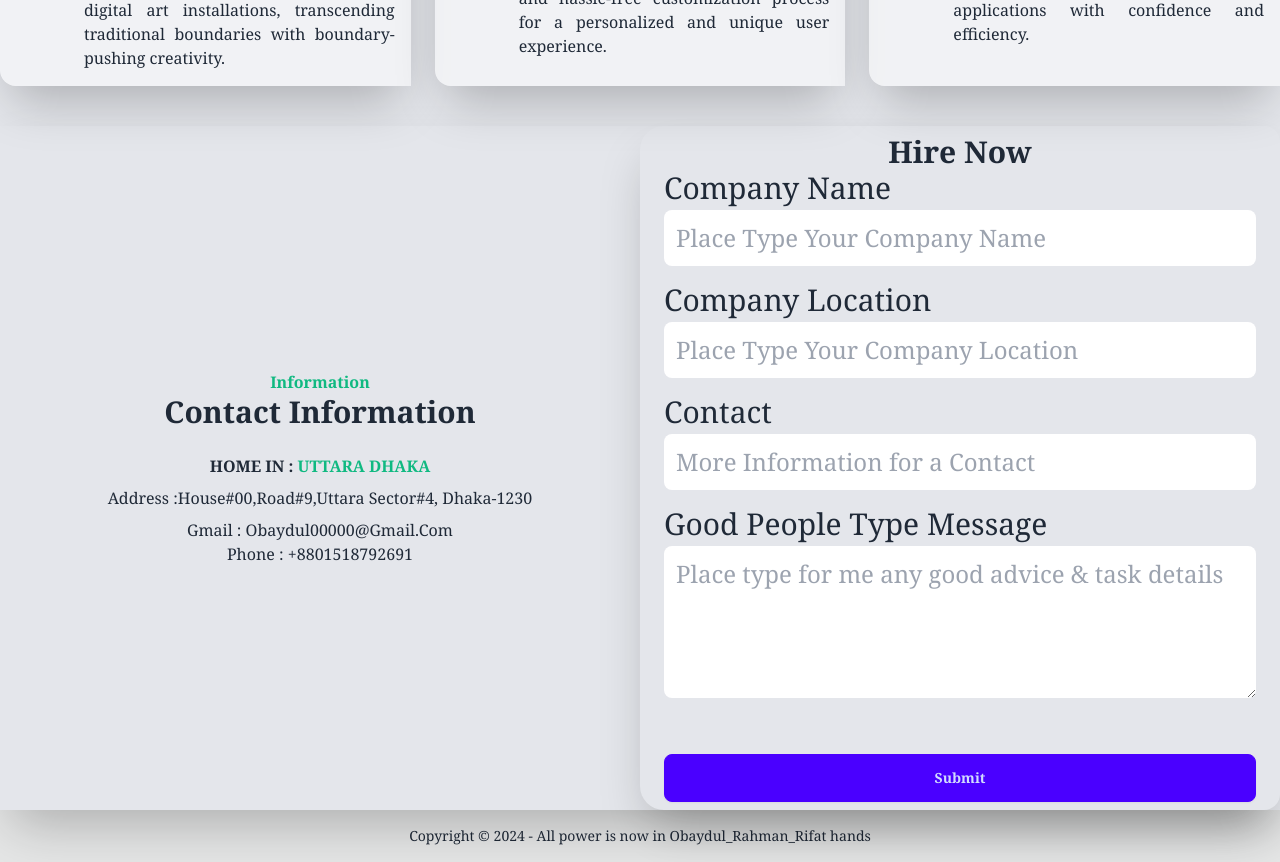
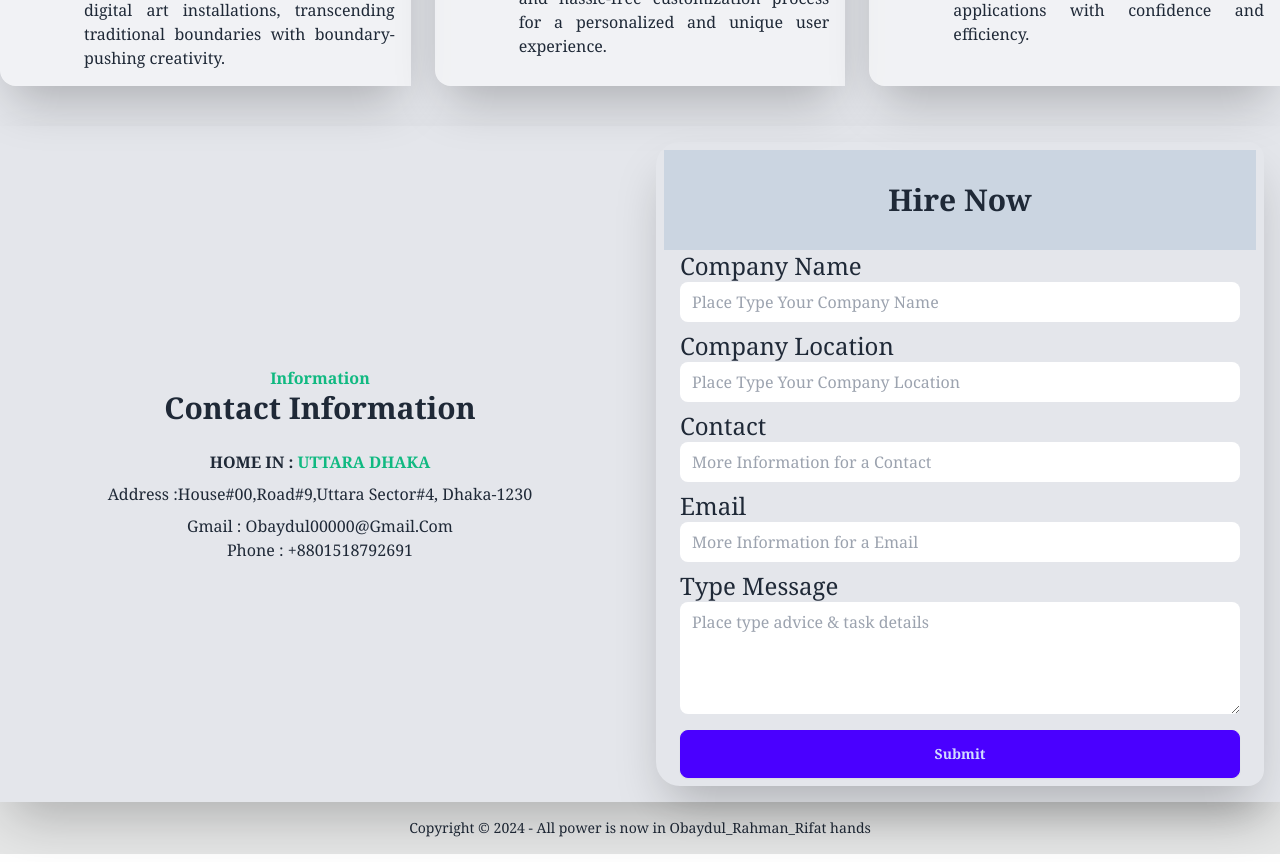
Before and after one commit to ObaydulK/Web-Developer, a React (Vite) app: page / in a window 1280 px wide. Shown: the part 5560-6422 px from the top of the page. Built offline with nearby package versions, Linux system fonts and the light colour scheme.

Commit message:
update my contact design

```diff
--- a/src/Component/Pages/Contact/Contact.jsx
+++ b/src/Component/Pages/Contact/Contact.jsx
@@ -1,4 +1,4 @@
-import { Link } from "react-router-dom";
+
 import HireNow from "./HireUs/HireNow";
 
 const Contact = () => {
@@ -17,21 +17,8 @@ const Contact = () => {
                         <p><span className="">Phone :</span> +8801518792691</p>
 
                     </div>
-                    <div className="card shrink-0     ">
-                        {/* <form className="card-body ">
-                            <div className="from-content shadow-2xl bg-base-100">
-                                <input type="text" placeholder="Your Name *" className="input input-bordered w-full" required />
-                            </div>
-                            <div className="form-control shadow-2xl bg-base-100">
-                                <input type="email" placeholder="Your email *" className="input input-bordered " required />
-                            </div>
-                            <div>
-                                <input type="text" name="text" placeholder="Your Message *" id="" className="w-full h-36 px-5 border-2 rounded-xl" />
-                            </div>
-                            <div className="form-control mt-6 items-start">
-                                <Link to='/blog' className="btn btn-outline font-bold text-white"> Send Massage </Link>
-                            </div>
-                        </form> */}
+                    <div className=" p-4    ">
+
                         <HireNow />
                     </div>
                 </div>
--- a/src/Component/Pages/Contact/HireUs/HireNow.jsx
+++ b/src/Component/Pages/Contact/HireUs/HireNow.jsx
@@ -9,48 +9,42 @@ const HireNow = () => {
         e.preventDefault(0);
 
         emailjs.sendForm('service_sbg81yn', 'template_jzlg2ld', e.target, '0WVt0tFry1HZnBjXS')
-            .then(message =>alert(" Your message send succesfully Thank you for advice")  ) ;
+            .then(message => alert(" Your message send succesfully Thank you for advice"));
+            e.target.reset();
     }
 
 
     return (
         <div className="  p-2 rounded-r-2xl rounded-l-3xl shadow-2xl">
 
-            <div className="">
-                <h1 className=" text-center text-3xl font-semibold   ">Hire Now</h1>
+            <div className=" bg-slate-300 ">
+                <h1 className=" text-center text-3xl font-semibold py-8  ">Hire Now</h1>
             </div>
-            <form className="flex flex-col gap-4 px-4"ref={form} onSubmit={sendEmail}>
+            <form className="flex flex-col gap-2 px-4" ref={form} onSubmit={sendEmail}>
 
-                <div className="flex flex-col gap-1">
-                    <label className="text-3xl " htmlFor="">Company Name</label>
-                    <input className="outline-none p-3 rounded-lg  text-2xl text-black " type="text" name="name" placeholder="Place Type Your Company Name" />
+                <div className="flex flex-col">
+                    <label className="text-2xl " htmlFor="">Company Name</label>
+                    <input className="outline-none px-3 py-2 rounded-lg  text-black " type="text" name="name" placeholder="Place Type Your Company Name" />
                 </div>
-                <div className="flex flex-col gap-1">
-                    <label className="text-3xl " htmlFor="">Company Location</label>
-                    <input className="outline-none p-3 rounded-lg  text-2xl text-black " type="text" name="Location" placeholder="Place Type Your Company Location" />
+                <div className="flex flex-col">
+                    <label className="text-2xl " htmlFor="">Company Location</label>
+                    <input className="outline-none px-3 py-2 rounded-lg  text-black " type="text" name="Location" placeholder="Place Type Your Company Location" />
                 </div>
-                <div className="flex flex-col gap-1">
-                    <label className="text-3xl " htmlFor=""> Contact </label>
-                    <input className="outline-none p-3 rounded-lg  text-2xl text-black " type="number" name="phone" placeholder="More Information for a Contact " />
+                <div className="flex flex-col">
+                    <label className="text-2xl " htmlFor=""> Contact </label>
+                    <input className="outline-none px-3 py-2 rounded-lg  text-black " type="number" name="phone" placeholder="More Information for a Contact " />
+                </div>
+                <div className="flex flex-col">
+                    <label className="text-2xl " htmlFor=""> Email </label>
+                    <input className="outline-none px-3 py-2 rounded-lg  text-black " type="email" name="email" placeholder="More Information for a Email " />
                 </div>
 
-                <div className="flex flex-col gap-1">
-                    <label className="text-3xl " htmlFor="">Good People type Message</label>
-                    <textarea className="outline-none p-3 rounded-lg  text-2xl text-black " name="message" id="" cols="4" rows="4"
-                        placeholder="Place type for me any good advice & task details"
-                    ></textarea>
+                <div className="flex flex-col">
+                    <label className="text-2xl " htmlFor=""> Type Message</label>
+                    <textarea className="outline-none px-3 py-2 rounded-lg  text-black " name="message" id="" cols="4" rows="4" placeholder="Place type advice & task details" ></textarea>
                 </div>
-                <input type="submit" value="Submit" className="form-control btn btn-primary w-full text-center mt-10" />
-
-
-
+                <input type="submit" value="Submit" className="form-control btn btn-primary w-full text-center mt-2" />
             </form>
-
-
-
-
-
-
         </div>
     )
 }
```
